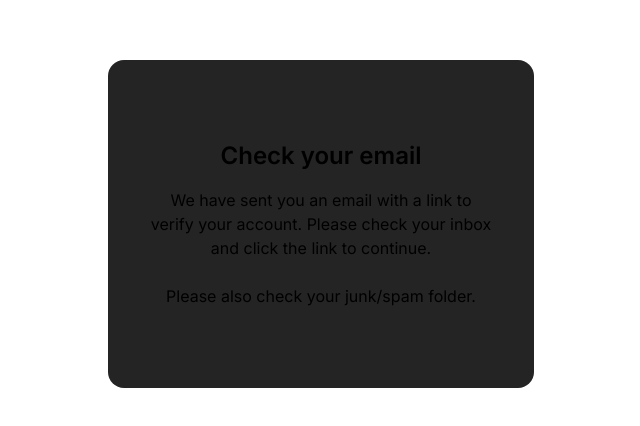
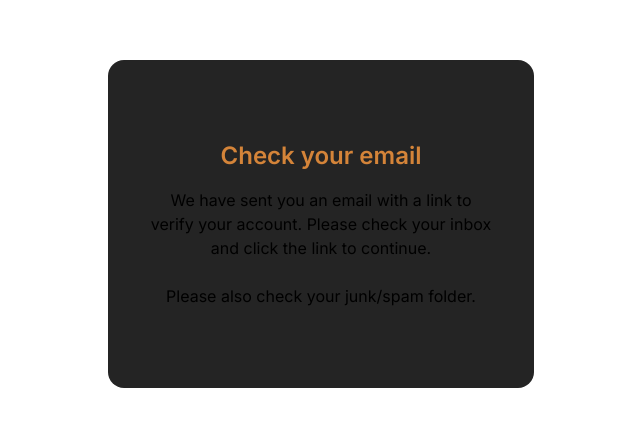
Before and after one commit to georgedecesare/events-planner, a Next.js app: page /auth/verify-request in a window 1280 px wide. Shown: the part 176-602 px from the top of the page, without its empty margins (319-959 px from the left). Built offline with nearby package versions, Linux system fonts and the light colour scheme.

Commit message:
fix: Better colour

```diff
--- a/app/auth/verify-request/page.tsx
+++ b/app/auth/verify-request/page.tsx
@@ -2,7 +2,9 @@ export default function VerifyRequestPage() {
   return (
     <div className="flex h-screen items-center justify-center">
       <div className="text-center m-5 py-20 w-full bg-gray-container p-10 rounded-2xl md:w-1/3">
-        <h1 className="text-2xl font-bold mb-4">Check your email</h1>
+        <h1 className="text-2xl font-bold mb-4 text-orange-accent">
+          Check your email
+        </h1>
         <p>
           We have sent you an email with a link to verify your account. Please
           check your inbox and click the link to continue.
```
